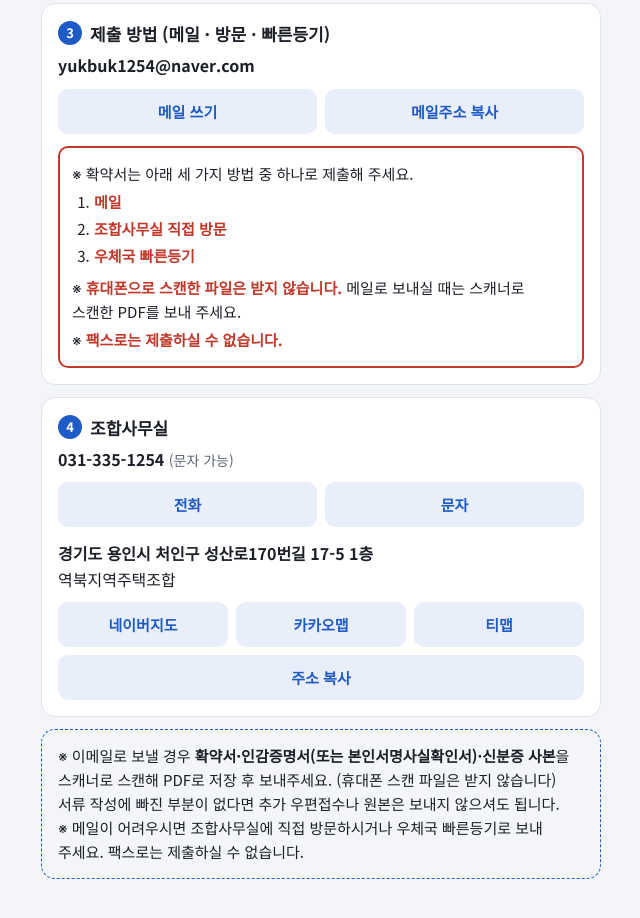
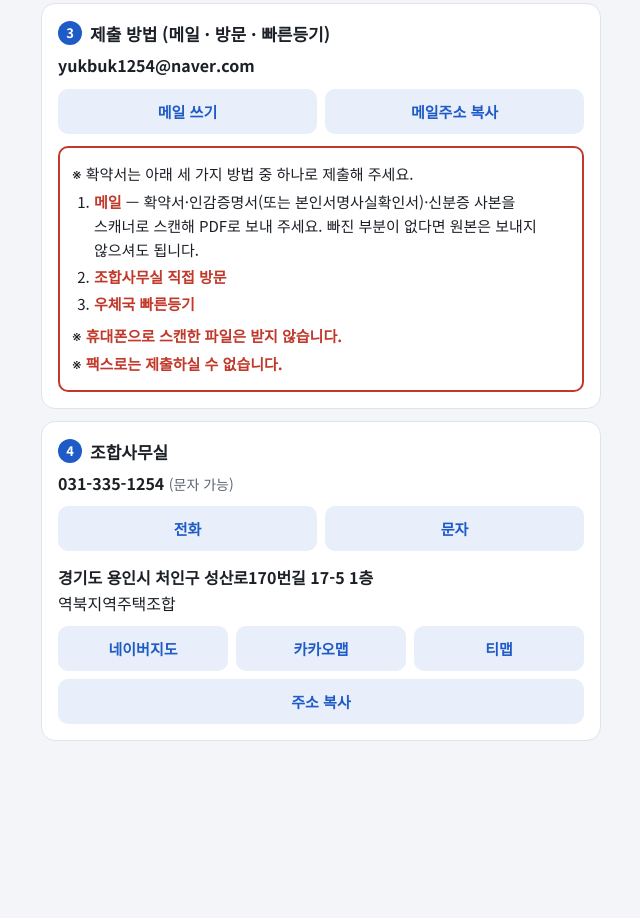
Before and after one commit to cinemu11/yukbuk-guide, a plain HTML site: page hwakyak/index.html in a window 1280 px wide. Shown: the part 638-1556 px from the top of the page, without its empty margins (319-959 px from the left). After the commit the page ends 1419 px from the top, so only its background shows below. Drawn offline with Linux system fonts and the light colour scheme.

Commit message:
확약서 안내: 맨 아래 중복 안내 삭제, 서류 목록·원본 불필요 문구는 메일 항목으로 이동
Co-Authored-By: Claude Opus 5.5 <noreply@anthropic.com>
Claude-Session: https://claude.ai/code/session_01MdyaKC3Rk8NizGPWmuCRfX

```diff
--- a/hwakyak/index.html
+++ b/hwakyak/index.html
@@ -104,11 +104,11 @@
     <div class="warn-fax">
       <p>※ 확약서는 아래 세 가지 방법 중 하나로 제출해 주세요.</p>
       <ol class="ways">
-        <li><b>메일</b></li>
+        <li><b>메일</b> — 확약서·인감증명서(또는 본인서명사실확인서)·신분증 사본을 스캐너로 스캔해 PDF로 보내 주세요. 빠진 부분이 없다면 원본은 보내지 않으셔도 됩니다.</li>
         <li><b>조합사무실 직접 방문</b></li>
         <li><b>우체국 빠른등기</b></li>
       </ol>
-      <p>※ <b>휴대폰으로 스캔한 파일은 받지 않습니다.</b> 메일로 보내실 때는 스캐너로 스캔한 PDF를 보내 주세요.</p>
+      <p>※ <b>휴대폰으로 스캔한 파일은 받지 않습니다.</b></p>
       <p>※ <b>팩스로는 제출하실 수 없습니다.</b></p>
     </div>
   </section>
@@ -128,12 +128,6 @@
       <button class="btn" type="button" data-copy="경기도 용인시 처인구 성산로170번길 17-5">주소 복사</button>
     </div>
   </section>
-
-  <div class="note">
-    ※ 이메일로 보낼 경우 <b>확약서·인감증명서(또는 본인서명사실확인서)·신분증 사본</b>을 스캐너로 스캔해 PDF로 저장 후 보내주세요. (휴대폰 스캔 파일은 받지 않습니다)
-    서류 작성에 빠진 부분이 없다면 추가 우편접수나 원본은 보내지 않으셔도 됩니다.<br>
-    ※ 메일이 어려우시면 조합사무실에 직접 방문하시거나 우체국 빠른등기로 보내 주세요. 팩스로는 제출하실 수 없습니다.
-  </div>
 </main>
 <script>
   document.querySelectorAll('[data-copy]').forEach(function (b) {
```
Also changed, not shown: index.html (+3 -3 lines).
